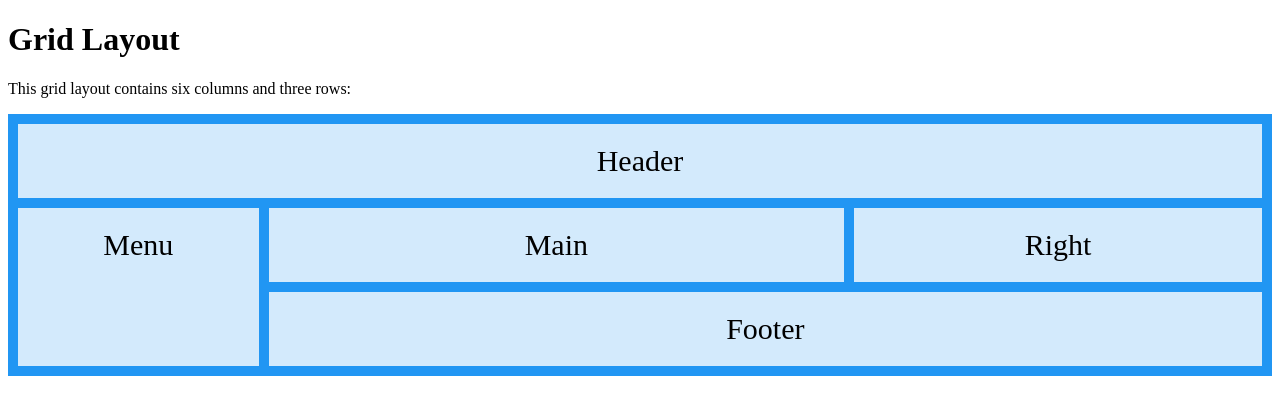
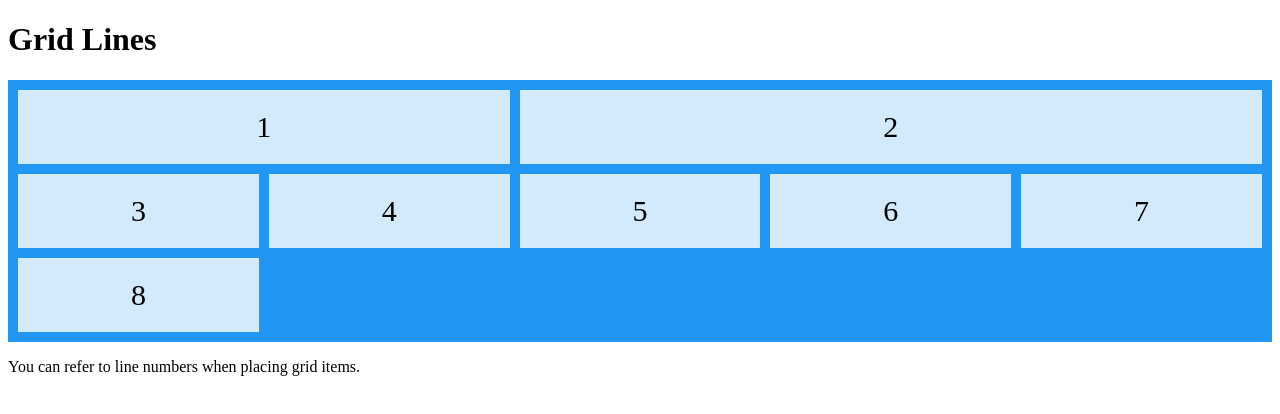
Before and after one commit to saddamarbaa/super-cars-image-gallery, a plain HTML site: page idex.html in a window 1280 px wide. Drawn offline with Linux system fonts and the light colour scheme.

Commit message:
CSS Grid Container

```diff
--- a/idex.html
+++ b/idex.html
@@ -2,22 +2,50 @@
 <html>
 
 <head>
-    <link rel="stylesheet" href="style.css">
+    <style>
+        .grid-container {
+            display: grid;
+            grid-template-columns: auto auto auto;
+            grid-gap: 10px;
+            background-color: #2196F3;
+            padding: 10px;
+        }
+
+        .grid-container>div {
+            background-color: rgba(255, 255, 255, 0.8);
+            text-align: center;
+            padding: 20px 0;
+            font-size: 30px;
+        }
+
+        .item1 {
+            grid-column-start: 1;
+            grid-column-end: 3;
+        }
+
+        .item2 {
+            grid-column-start: 3;
+            grid-column-end: 6;
+        }
+    </style>
 </head>
 
 <body>
 
-    <h1>Grid Layout</h1>
-
-    <p>This grid layout contains six columns and three rows:</p>
+    <h1>Grid Lines</h1>
 
     <div class="grid-container">
-        <div class="item1">Header</div>
-        <div class="item2">Menu</div>
-        <div class="item3">Main</div>
-        <div class="item4">Right</div>
-        <div class="item5">Footer</div>
+        <div class="item1">1</div>
+        <div class="item2">2</div>
+        <div class="item3">3</div>
+        <div class="item4">4</div>
+        <div class="item5">5</div>
+        <div class="item6">6</div>
+        <div class="item7">7</div>
+        <div class="item8">8</div>
     </div>
+
+    <p>You can refer to line numbers when placing grid items.</p>
 
 </body>
 
--- a/style.css
+++ /dev/null
@@ -1,34 +0,0 @@
-.item1 {
-    grid-area: header;
-}
-
-.item2 {
-    grid-area: menu;
-}
-
-.item3 {
-    grid-area: main;
-}
-
-.item4 {
-    grid-area: right;
-}
-
-.item5 {
-    grid-area: footer;
-}
-
-.grid-container {
-    display: grid;
-    grid-template-areas: 'header header header header header header' 'menu main main main right right' 'menu footer footer footer  footer footer';
-    grid-gap: 10px;
-    background-color: #2196F3;
-    padding: 10px;
-}
-
-.grid-container>div {
-    background-color: rgba(255, 255, 255, 0.8);
-    text-align: center;
-    padding: 20px 0;
-    font-size: 30px;
-}
```
